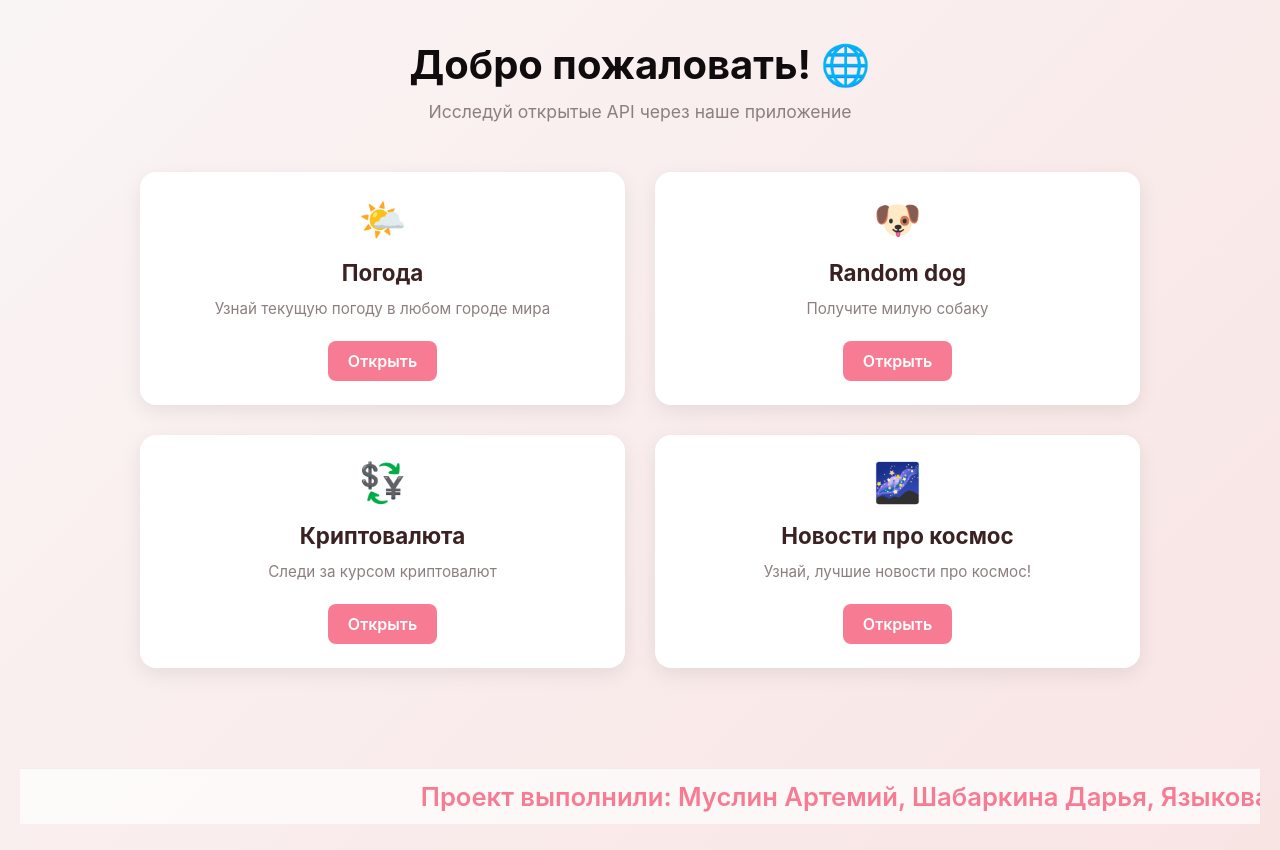
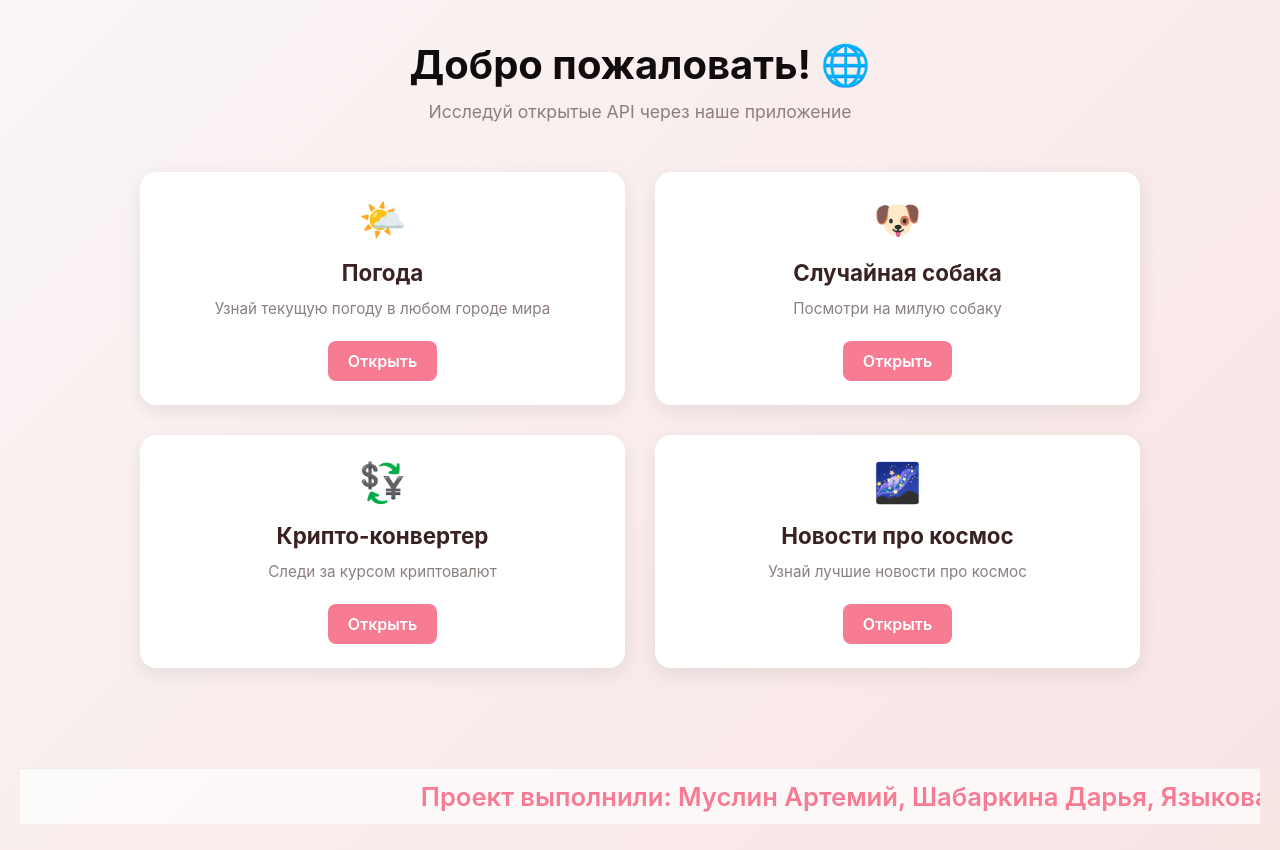
Before and after one commit to wraxau/web-laba2, a website built with Vite: page docs/index.html in a window 1280 px wide. Built offline with nearby package versions, Linux system fonts and the light colour scheme.

Commit message:
изменения на главном экране

```diff
--- a/docs/index.html
+++ b/docs/index.html
@@ -22,14 +22,14 @@
 
       <div class="card">
         <span class="icon books-icon">🐶</span>
-        <h2>Random dog</h2>
-        <p>Получите милую собаку</p>
+        <h2>Случайная собака</h2>
+        <p>Посмотри на милую собаку</p>
         <a href="dogs.html" class="btn">Открыть</a>
       </div>
 
       <div class="card">
         <span class="icon currency-icon">💱</span>
-        <h2>Криптовалюта</h2>
+        <h2>Крипто-конвертер</h2>
         <p>Следи за курсом криптовалют</p>
         <a href="./crypto.html" class="btn">Открыть</a>
       </div>
@@ -37,7 +37,7 @@
       <div class="card">
         <span class="icon news-icon">🌌</span>
         <h2>Новости про космос</h2>
-        <p>Узнай, лучшие новости про космос!</p>
+        <p>Узнай лучшие новости про космос</p>
         <a href="./new.html" class="btn">Открыть</a>
       </div>
     </div>
```
